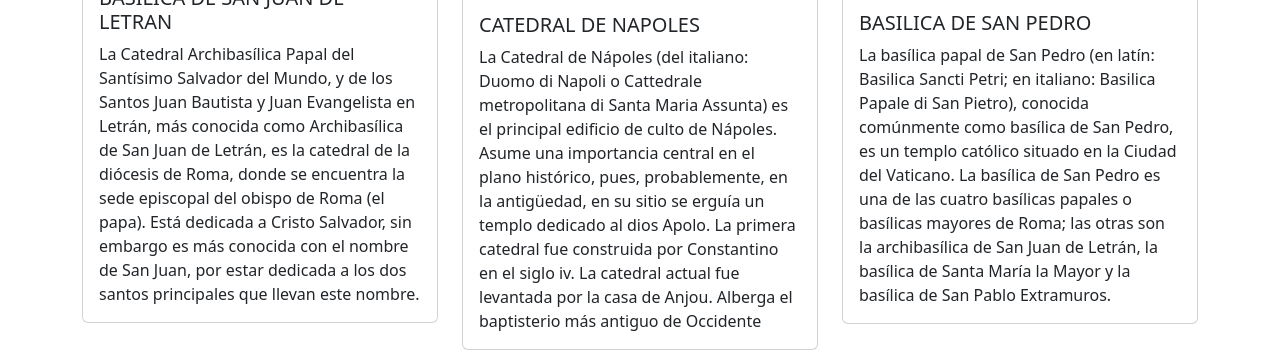
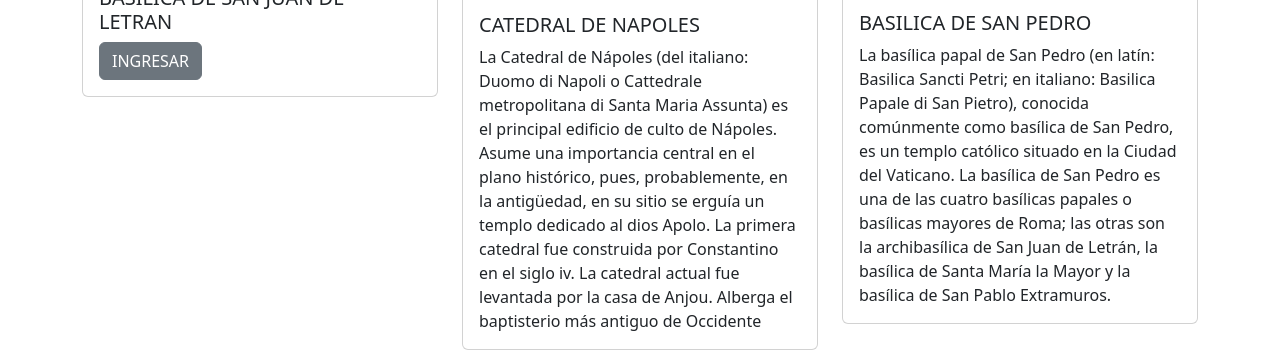
Before and after one commit to LisandroHdz/teatinos, a plain HTML site: page galeria.html in a window 1280 px wide. Shown: the part 1062-1418 px from the top of the page. Drawn offline with nearby package versions, Linux system fonts and the light colour scheme.

Commit message:
Se agrego un boton de galeria
Se agrego un boton de galeria

```diff
--- a/galeria.html
+++ b/galeria.html
@@ -76,8 +76,7 @@
                 <img class="card-img-top" src="letran.png" alt="Card image cap">
                 <div class="card-body">
                   <h5 class="card-title">BASILICA DE SAN JUAN DE LETRAN</h5>
-                  <p class="card-text">La Catedral Archibasílica Papal del Santísimo Salvador del Mundo, y de los Santos Juan Bautista y Juan Evangelista en Letrán, más conocida como Archibasílica de San Juan de Letrán, es la catedral de la diócesis de Roma, donde se encuentra la sede episcopal del obispo de Roma (el papa). Está dedicada a Cristo Salvador, sin embargo es más conocida con el nombre de San Juan, por estar dedicada a los dos santos principales que llevan este nombre.</p>
-
+                  <button type="button" class="btn btn-secondary"><a href="letran.html" class="nav-link">INGRESAR</a></button>
                 </div>
 
               </div>
```
